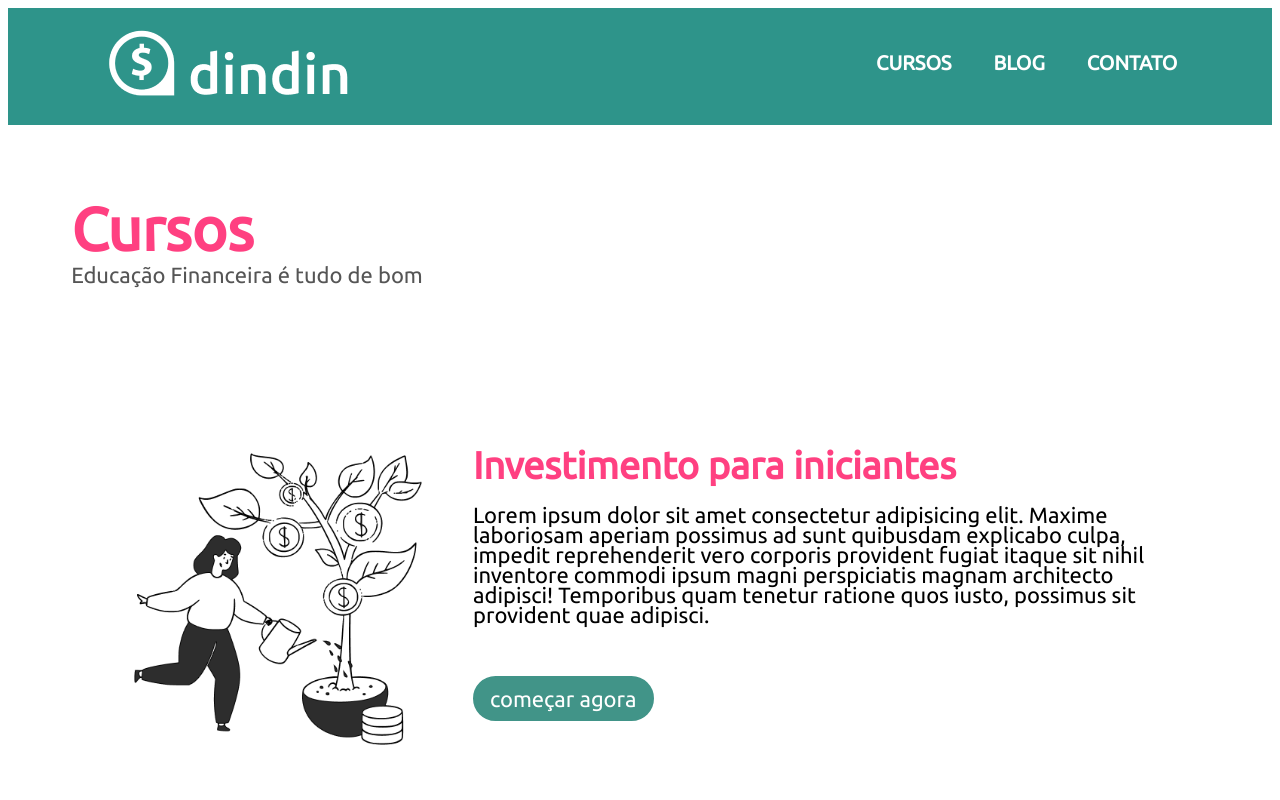
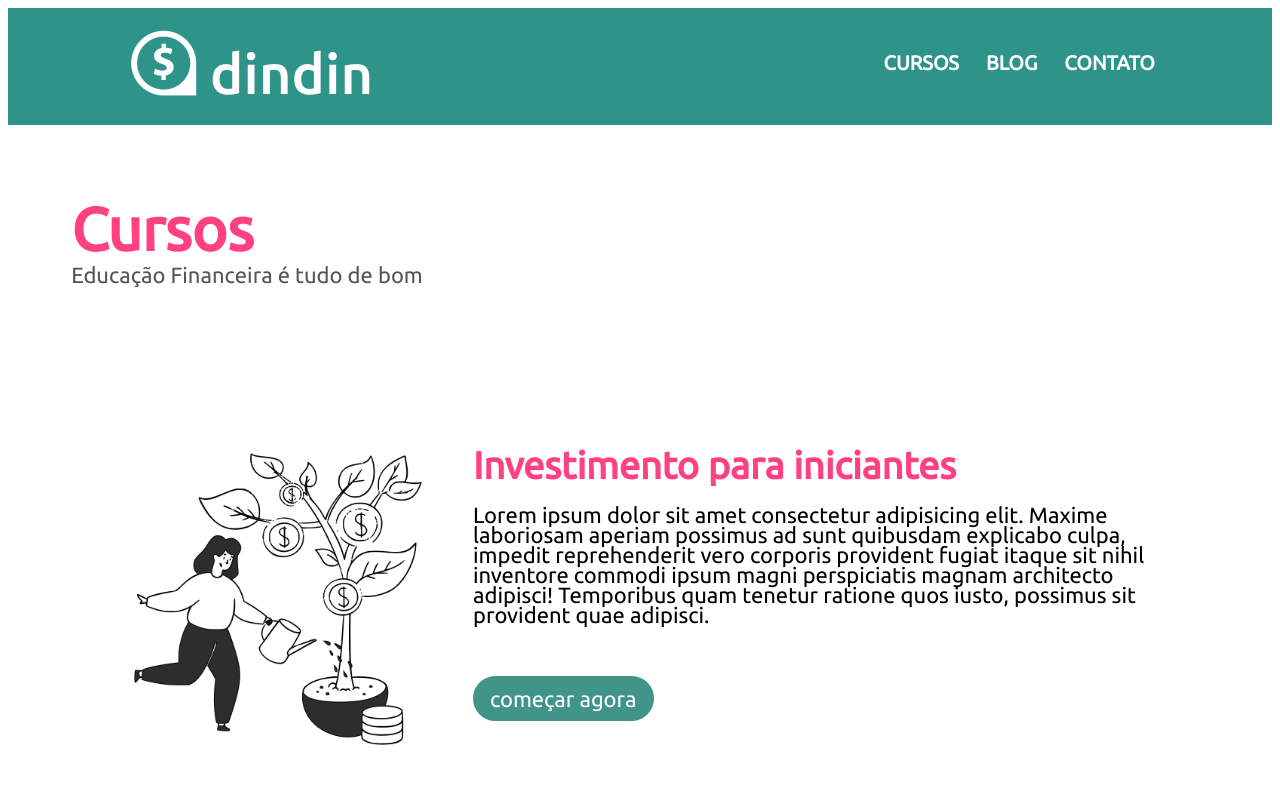
Before and after one commit to nbacelar/Dindin, a plain HTML site: page html/cursosrem.html in a window 1280 px wide. Shown: the top 800 px of the page. Drawn offline with Linux system fonts and the light colour scheme.

Commit message:
Update estilocursosrem.css

```diff
--- a/styles/estilocursosrem.css
+++ b/styles/estilocursosrem.css
@@ -22,7 +22,7 @@ header ul {
 header ul li{
     list-style: none;
     margin-top: 27px;
-    margin-left: 42px;
+    margin-left: 27px;
 
 }
 header ul li a {
```
